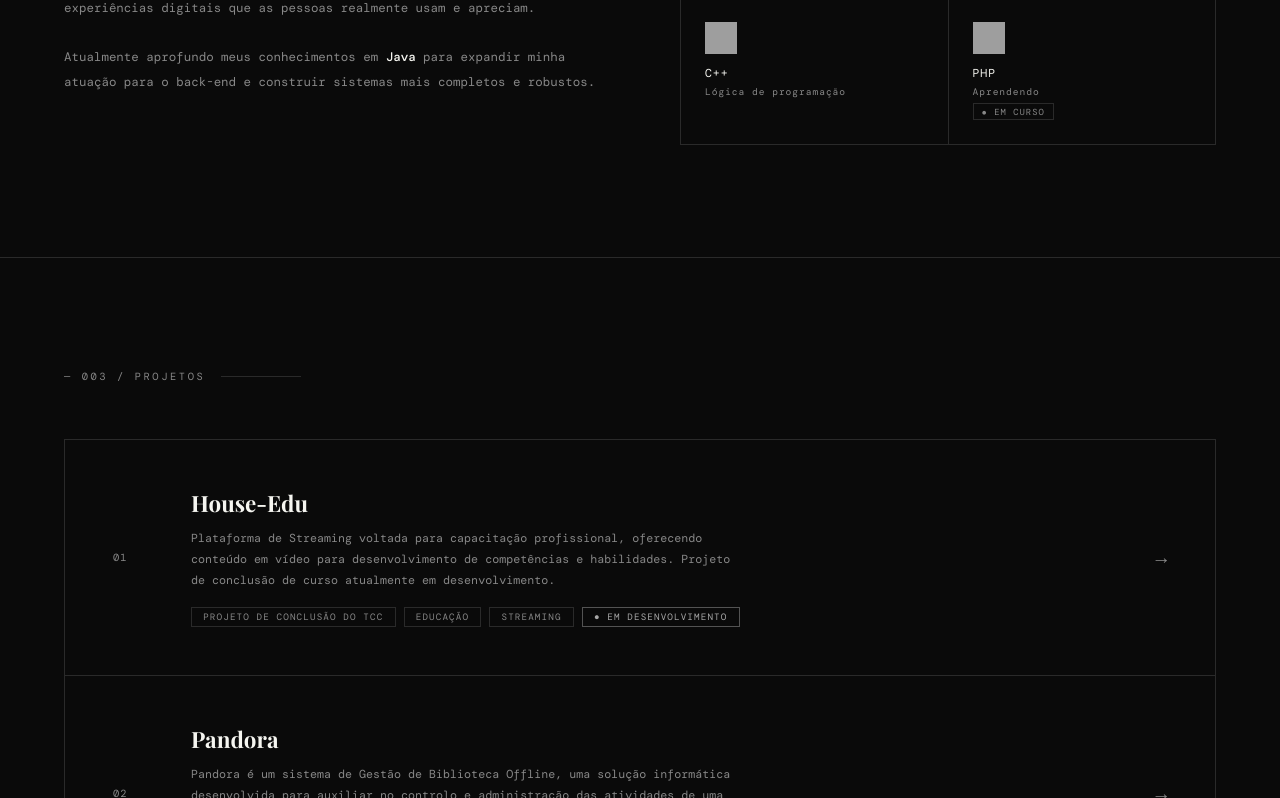
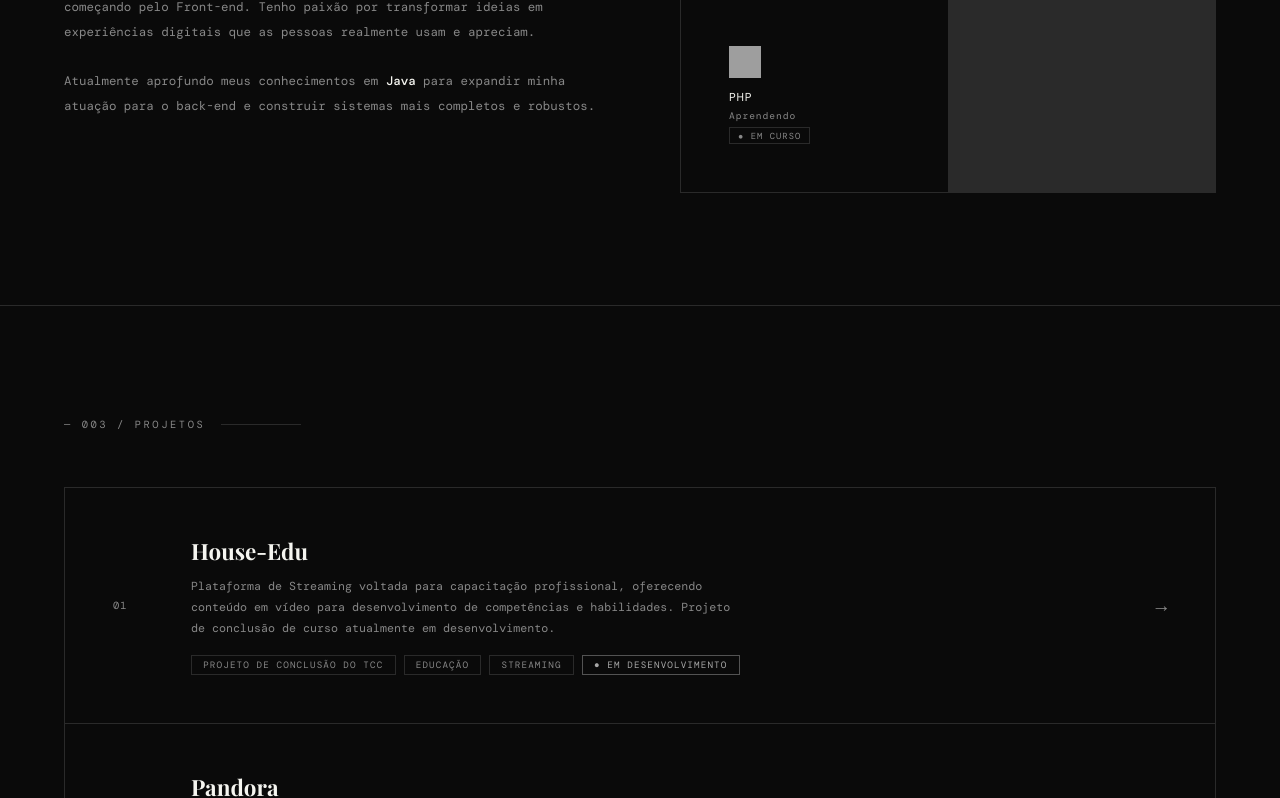
Before and after one commit to Groew-script/portfolio-server, a website: page public/index.html in a window 1280 px wide. Shown: the part 1212-2010 px from the top of the page. Drawn offline with nearby package versions, Linux system fonts and the light colour scheme; grey boxes are pictures that could not be loaded; a web font is replaced by a local one.

Commit message:
Remover skill C++ da seção Sobre Mim

```diff
--- a/public/index.html
+++ b/public/index.html
@@ -514,12 +514,7 @@
           <span class="studying-tag">● Em curso</span>
         </div>
         <div class="skill-item">
-          <div class="skill-icon">
-            <img src="https://cdn.jsdelivr.net/gh/devicons/devicon/icons/cplusplus/cplusplus-original.svg" alt="C++" width="32" height="32"/>
-          </div>
-          <div class="skill-name">C++</div>
-          <div class="skill-level">Lógica de programação</div>
-        </div>
+
         <div class="skill-item">
           <div class="skill-icon">
             <img src="https://cdn.jsdelivr.net/gh/devicons/devicon/icons/php/php-original.svg" alt="PHP" width="32" height="32"/>
```
